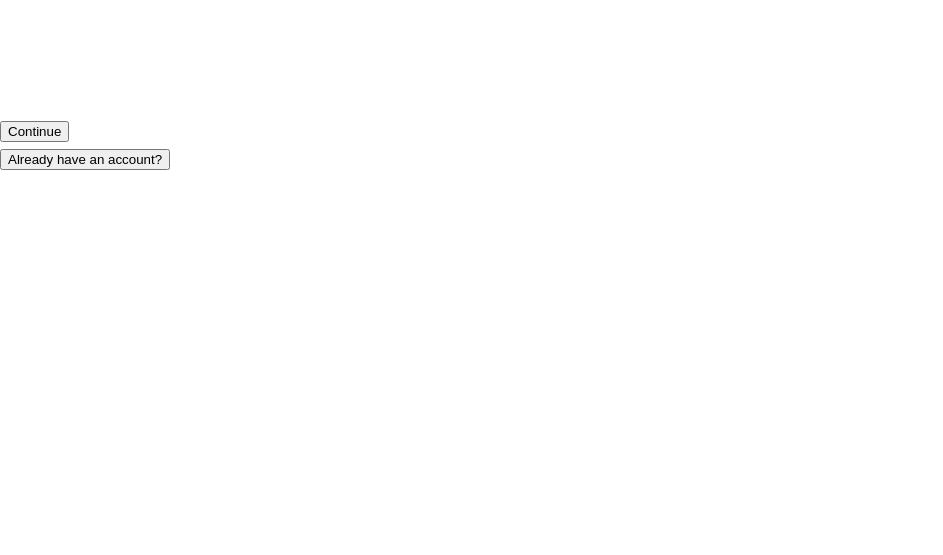
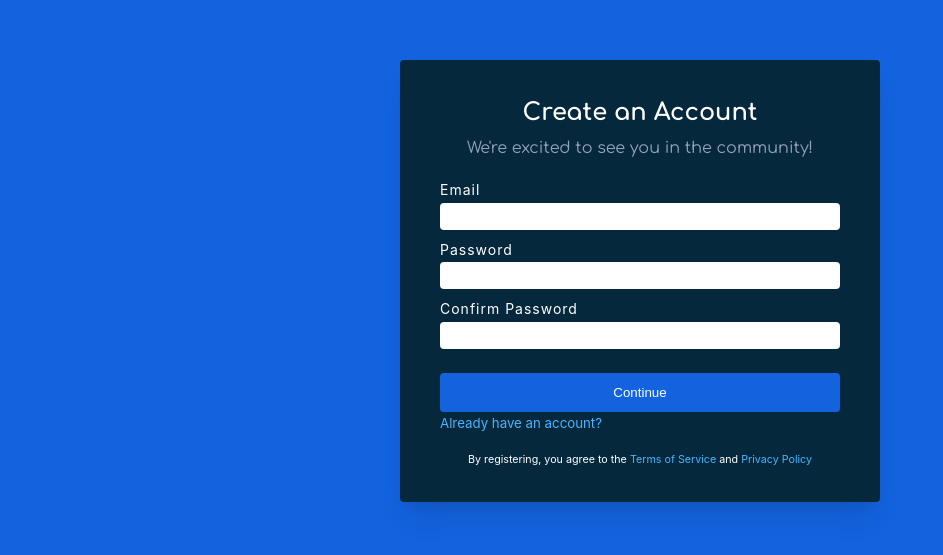
Before and after one commit to luhluh-17/circles-chat, a React (Create React App) app: page /register in a window 1280 px wide. Shown: the part 119-674 px from the top of the page, without its empty margins (0-943 px from the left). Built offline with nearby package versions, Linux system fonts and the light colour scheme.

Commit message:
update login/register form

```diff
--- a/src/assets/sass/components/_button.scss
+++ b/src/assets/sass/components/_button.scss
@@ -1,5 +1,6 @@
 .btn {
   border: transparent;
+  border-radius: 0.25rem;
   padding: 0.75rem 1.25rem;
   transition: 0.3s;
   &:hover {
@@ -8,8 +9,9 @@
   }
 }
 
-.btn-primary {
+.btn-form {
   @extend .btn;
+  width: 100%;
   background-color: var(--clr-primary);
   color: var(--clr-white);
   padding: 0.75rem 1.25rem;
--- a/src/assets/sass/pages/_login.scss
+++ b/src/assets/sass/components/_container.scss
@@ -1,4 +1,4 @@
-.login {
+.main-container {
   display: flex;
   justify-content: center;
   align-items: center;
--- a/src/assets/sass/components/_form.scss
+++ b/src/assets/sass/components/_form.scss
@@ -1,6 +1,6 @@
 .form {
-  width: 90vw;
-  max-width: 400px;
+  width: 30rem;
+  max-width: 35rem;
   background: var(--clr-primary-dark);
   border-radius: var(--borderRadius);
   box-shadow: var(--shadow-4);
@@ -11,7 +11,6 @@
   display: block;
   font-size: var(--small-text);
   margin-bottom: 0.5rem;
-  text-transform: uppercase;
   letter-spacing: var(--letterSpacing);
 }
 
--- a/src/assets/sass/index.scss
+++ b/src/assets/sass/index.scss
@@ -4,6 +4,6 @@
 @use 'utils/display';
 @use 'utils/margin';
 @use 'components/button';
+@use 'components/container';
 @use 'components/form';
 @use 'pages/landing';
-@use 'pages/login';
--- a/src/assets/styles/index.css
+++ b/src/assets/styles/index.css
@@ -159,22 +159,24 @@ body {
   margin-left: 2rem;
 }
 
-.btn, .btn-round, .btn-round-dark, .btn-primary {
+.btn, .btn-round, .btn-round-dark, .btn-form {
   border: transparent;
+  border-radius: 0.25rem;
   padding: 0.75rem 1.25rem;
   transition: 0.3s;
 }
-.btn:hover, .btn-round:hover, .btn-round-dark:hover, .btn-primary:hover {
+.btn:hover, .btn-round:hover, .btn-round-dark:hover, .btn-form:hover {
   box-shadow: var(--shadow-4);
   cursor: pointer;
 }
 
-.btn-primary {
+.btn-form {
+  width: 100%;
   background-color: var(--clr-primary);
   color: var(--clr-white);
   padding: 0.75rem 1.25rem;
 }
-.btn-primary:hover {
+.btn-form:hover {
   box-shadow: var(--shadow-4);
   cursor: pointer;
 }
@@ -208,9 +210,18 @@ body {
   cursor: pointer;
 }
 
+.main-container {
+  display: flex;
+  justify-content: center;
+  align-items: center;
+  height: 100vh;
+  width: 100vw;
+  background-color: var(--clr-primary);
+}
+
 .form {
-  width: 90vw;
-  max-width: 400px;
+  width: 30rem;
+  max-width: 35rem;
   background: var(--clr-primary-dark);
   border-radius: var(--borderRadius);
   box-shadow: var(--shadow-4);
@@ -221,7 +232,6 @@ body {
   display: block;
   font-size: var(--small-text);
   margin-bottom: 0.5rem;
-  text-transform: uppercase;
   letter-spacing: var(--letterSpacing);
 }
 
@@ -278,13 +288,4 @@ body {
   margin-bottom: 2rem;
 }
 
-.login {
-  display: flex;
-  justify-content: center;
-  align-items: center;
-  height: 100vh;
-  width: 100vw;
-  background-color: var(--clr-primary);
-}
-
 /*# sourceMappingURL=index.css.map */
--- a/src/pages/Login.jsx
+++ b/src/pages/Login.jsx
@@ -27,10 +27,10 @@ function Login() {
   const handleClick = () => navigate('/register')
 
   return (
-    <main className='login'>
+    <main className='main-container'>
       <form className='form' onSubmit={handleSubmit}>
         <header>
-          <h3 className='title'>Welcome Back</h3>
+          <h2 className='title'>Welcome Back</h2>
           <h4 className='subtitle'>We're so excited to see you again!</h4>
         </header>
         <div className='mt-1'>
@@ -50,7 +50,7 @@ function Login() {
           </label>
         </div>
         <h5 className='btn-text'>Forgot your password?</h5>
-        <button className='btn-primary form-btn mt-1' type='submit'>
+        <button className='btn-form mt-1' type='submit'>
           Login
         </button>
         <h5 className='form-text'>
--- a/src/pages/Register.jsx
+++ b/src/pages/Register.jsx
@@ -23,25 +23,36 @@ function Register() {
       password_confirmation: confirmRef.current.value,
     }
     const onSuccess = () => navigate('/home')
-    const onError = errors => setError(` - ${errors.email[0]}`)
+    const onError = errors => setError(errors.email[0])
 
     authUser(REGISTER, data, onSuccess, onError)
   }
 
   return (
-    <main>
-      <h1>Create an account</h1>
-      <form onSubmit={handleSubmit}>
+    <main className='main-container'>
+      <form className='form' autocomplete='off' onSubmit={handleSubmit}>
+        <header>
+          <h2 className='title'>Create an Account</h2>
+          <h4 className='subtitle'>
+            We're excited to see you in the community!
+          </h4>
+        </header>
+        <div className='mt-1'>
           <label className='form-label'>
             Email <span>{error}</span>
-          <input className='form-input' type='email' ref={emailRef} />
+            <input
+              className='form-input'
+              type='email'
+              autoComplete='false'
+              ref={emailRef}
+            />
           </label>
           <label className='form-label'>
             Password
             <input
               className='form-input'
               type='password'
-            autoComplete='on'
+              autoComplete='new-password'
               ref={passwordRef}
             />
           </label>
@@ -50,17 +61,23 @@ function Register() {
             <input
               className='form-input'
               type='password'
-            autoComplete='on'
+              autoComplete='new-password'
               ref={confirmRef}
             />
           </label>
-        <button type='submit'>Continue</button>
+        </div>
+        <button className='btn-form mt-1' type='submit'>
+          Continue
+        </button>
+        <h5 className='btn-text' onClick={handleClick}>
+          Already have an account?
+        </h5>
+        <h6 className='form-text mt-1'>
+          By registering, you agree to the{' '}
+          <span className='btn-text'>Terms of Service</span> and{' '}
+          <span className='btn-text'>Privacy Policy</span>
+        </h6>
       </form>
-      <button onClick={handleClick}>Already have an account?</button>
-      <h6>
-        By registering, you agree to the <span>Terms of Service</span> and{' '}
-        <span>Privacy policy</span>
-      </h6>
     </main>
   )
 }
```
Lines whose indentation alone changed are shown as unchanged.
